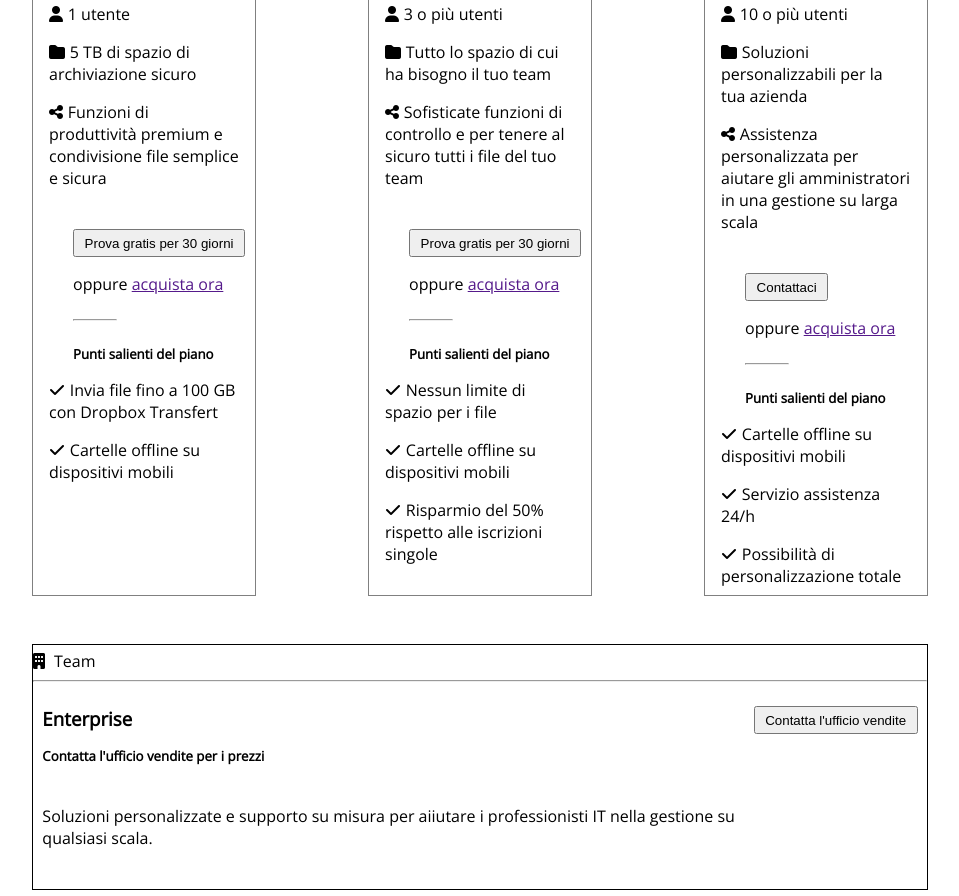
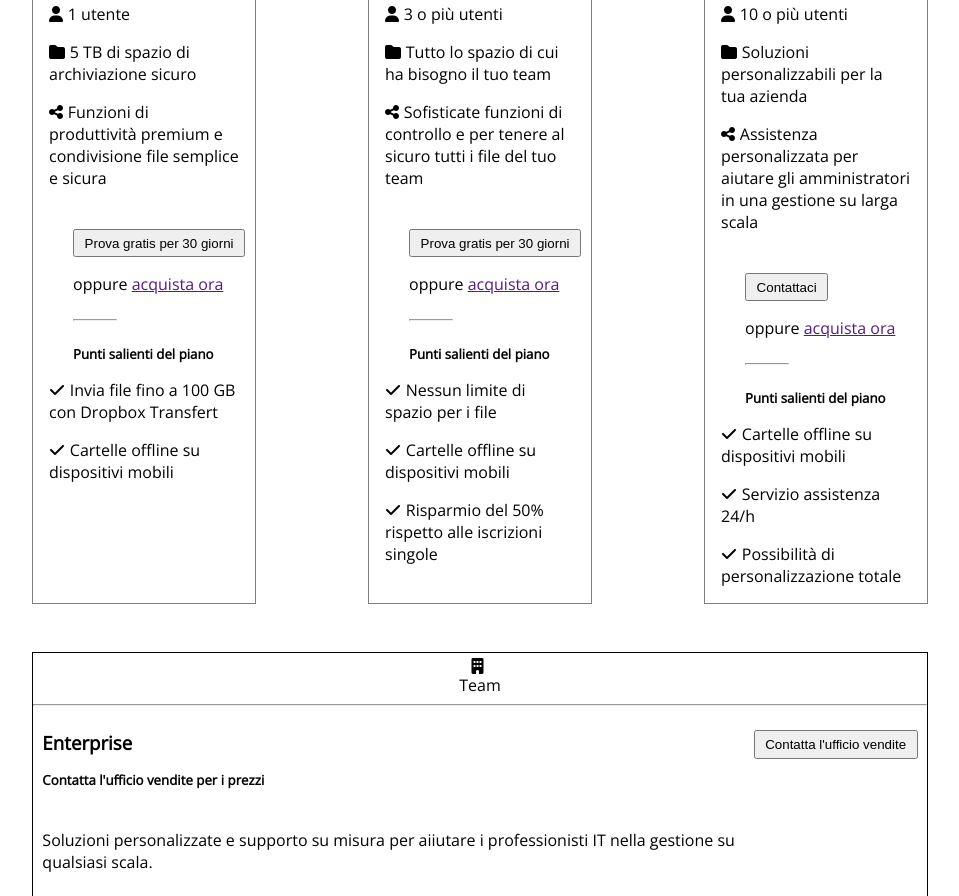
Before and after one commit to DeAngelisDev16/htmlcss-dropbox, a plain HTML site: page index.html in a window 1280 px wide. Shown: the part 970-1866 px from the top of the page, without its empty margins (160-1119 px from the left). Drawn offline with nearby package versions, Linux system fonts and the light colour scheme.

Commit message:
Correzione altezza fissa colonne piano business

```diff
--- a/style.css
+++ b/style.css
@@ -224,7 +224,7 @@ h2{
 /* #business-col-region */
 
 .business{
-    height: 95vh;
+
     border: 0.5px solid grey;
 }
 
@@ -265,6 +265,10 @@ h5 ~ p{
     margin-top: 0.5rem;
 }
 
+
+
+
+
 .mid_hr{
     width: 20%;
     margin-top: 1.5rem;
@@ -293,6 +297,14 @@ h5 ~ p{
 .contatta_ufficio > h5{
     margin-top: 1rem;
 }
+
+.icon .fa-building, span{
+    display: flex;
+    justify-content: center;
+}
+
+
+
 
 /* #end-business-col-region */
 
```
Also changed, not shown: index.html (+1 -1 lines).
